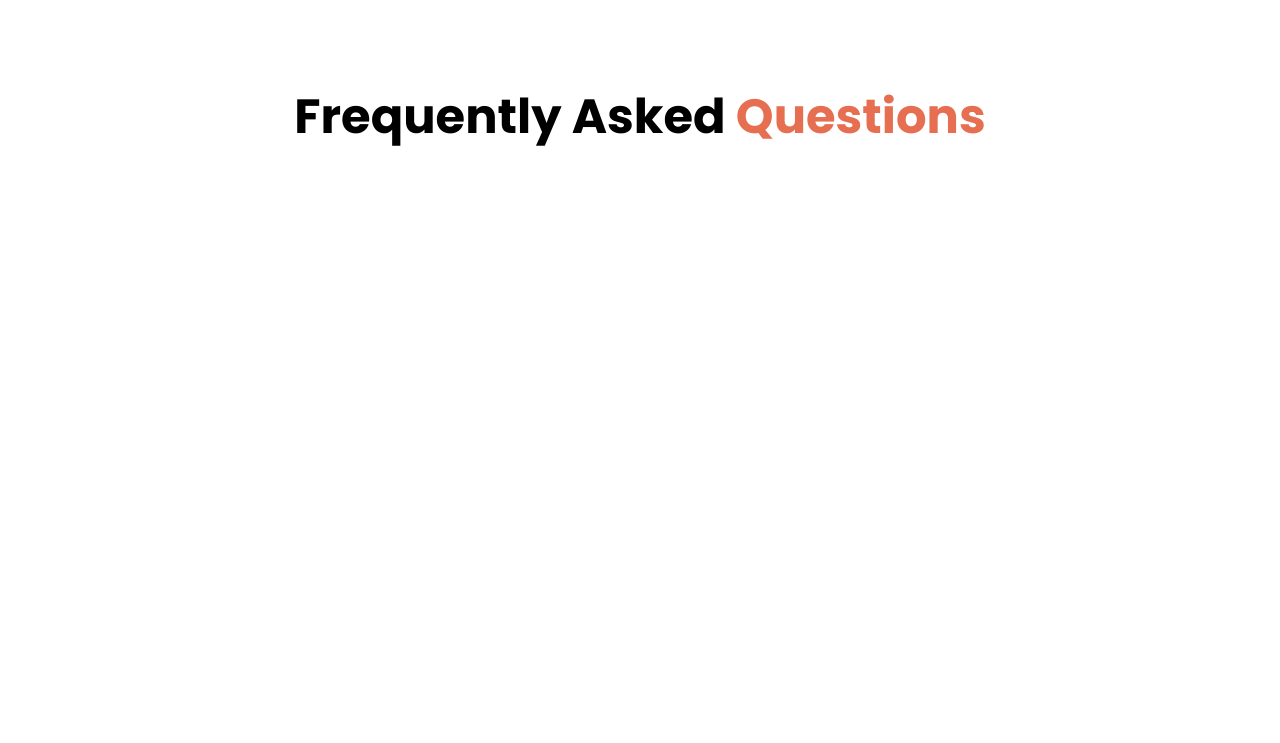
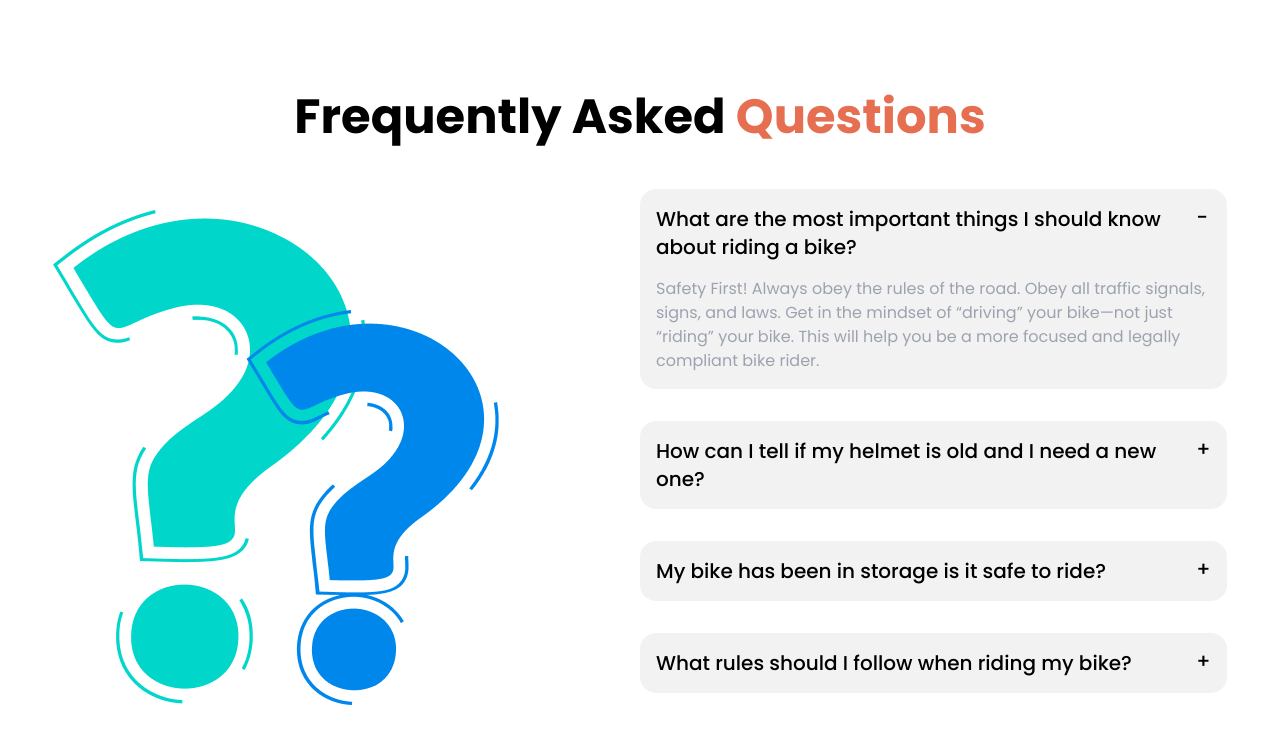
Before and after one commit to Rubayat-Rafi/JADU-Biker-Website-with-DaisyUI, a plain HTML site: page index.html in a window 1280 px wide. Shown: the part 2358-3101 px from the top of the page. Before the commit the page ends 2595 px from the top, so only its background shows below. Drawn offline with nearby package versions, Linux system fonts and the light colour scheme.

Commit message:
faq section added

```diff
--- a/index.html
+++ b/index.html
@@ -371,7 +371,50 @@
         <!-- FAQ section start -->
         <section class="my-24">
             <h3 class="text-center text-3xl md:text-5xl font-bold">Frequently Asked <span class="text-main-color">Questions</span></h3>
+          <!-- faq container -->
+          <div class="flex flex-col-reverse lg:flex-row pt-12 items-center">
+            <!-- img container  -->
+            <div class="flex-1">
+              <img src="./others/faq.png" alt="faq img">
+            </div>
+            <!-- text container -->
+             <div class="flex-1 space-y-8 mb-8">
+              <div class="collapse collapse-plus bg-base-200">
+                <input type="radio" name="my-accordion-3" checked="checked" />
+                <div class="collapse-title text-xl font-medium">What are the most important things I should
+                  know about riding a bike?</div>
+                <div class="collapse-content">
+                  <p class="text-gray-400">Safety First! Always obey the rules of the road. Obey all traffic signals, signs, and laws. Get in the mindset of “driving” your bike—not just “riding” your bike. This will help you be a more focused and legally compliant bike rider. </p>
+                </div>
+              </div>
 
+              <div class="collapse collapse-plus bg-base-200">
+                <input type="radio" name="my-accordion-3" />
+                <div class="collapse-title text-xl font-medium">How can I tell if my helmet is old and I need a
+                  new one?</div>
+                <div class="collapse-content">
+                  <p class="text-gray-400">Safety First! Always obey the rules of the road. Obey all traffic signals, signs, and laws. Get in the mindset of “driving” your bike—not just “riding” your bike. This will help you be a more focused and legally compliant bike rider. </p>
+                </div>
+              </div>
+
+              <div class="collapse collapse-plus bg-base-200">
+                <input type="radio" name="my-accordion-3" />
+                <div class="collapse-title text-xl font-medium">My bike has been in storage is it safe to ride?</div>
+                <div class="collapse-content">
+                  <p  class="text-gray-400">Safety First! Always obey the rules of the road. Obey all traffic signals, signs, and laws. Get in the mindset of “driving” your bike—not just “riding” your bike. This will help you be a more focused and legally compliant bike rider. </p>
+                </div>
+              </div>
+              <div class="collapse collapse-plus bg-base-200">
+                <input type="radio" name="my-accordion-3" />
+                <div class="collapse-title text-xl font-medium">What rules should I follow when riding my bike?</div>
+                <div class="collapse-content">
+                  <p class="text-gray-400">Safety First! Always obey the rules of the road. Obey all traffic signals, signs, and laws. Get in the mindset of “driving” your bike—not just “riding” your bike. This will help you be a more focused and legally compliant bike rider. </p>
+                </div>
+              </div>
+
+             </div>
+
+          </div>
         </section>
      </main>
 
```
